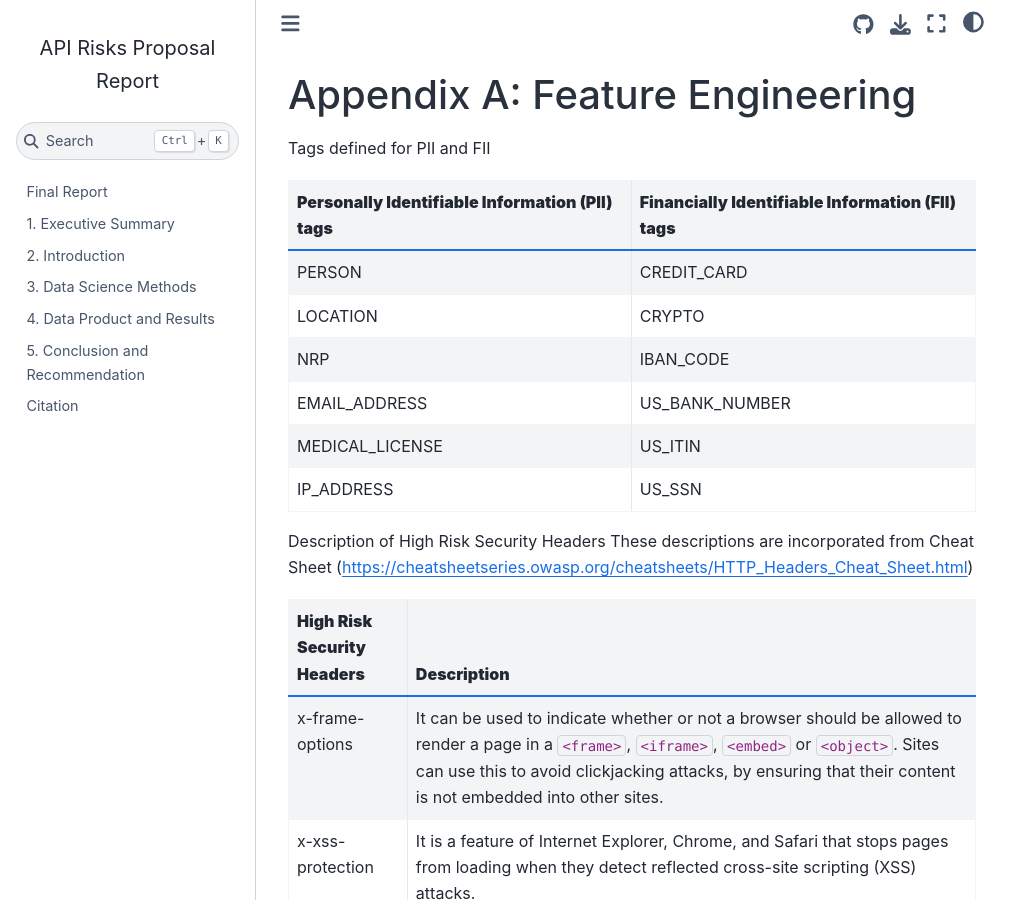
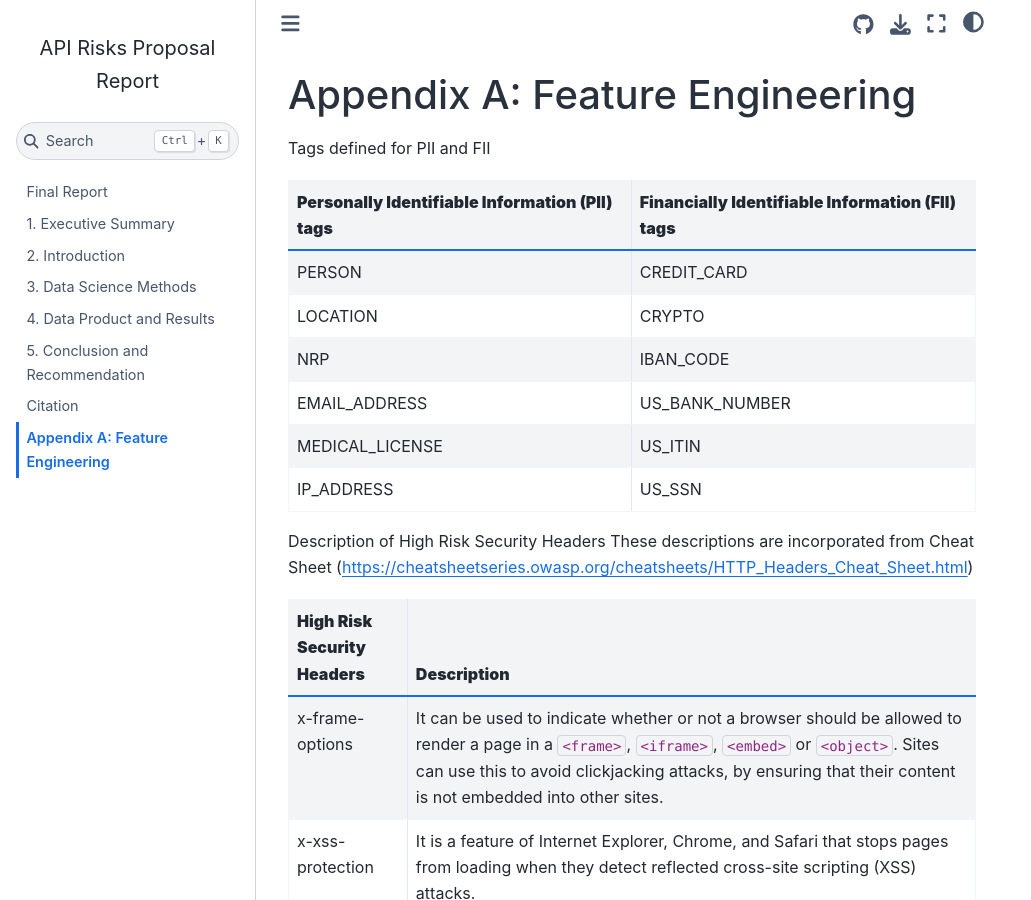
Before and after one commit to teejlab/API-Risk-Assessment-Framework, a Jupyter Book: the page built from docs/report_book/appendix.md, in a window 1280 px wide and 900 px high. Shown: the whole window, without its empty margins (0-1031 px from the left). Built offline with Jupyter Book 1.0.4 settings and Sphinx 7.4.7 and the Sphinx Book theme 1.1.4, drawn with Linux system fonts in a browser that asks for light colours.

Commit message:
Update _toc.yml

```diff
--- a/docs/report_book/_toc.yml
+++ b/docs/report_book/_toc.yml
@@ -10,3 +10,4 @@ chapters:
 - file: 4_data_product
 - file: 5_conclusion
 - file: citation
+- file: appendix
```
